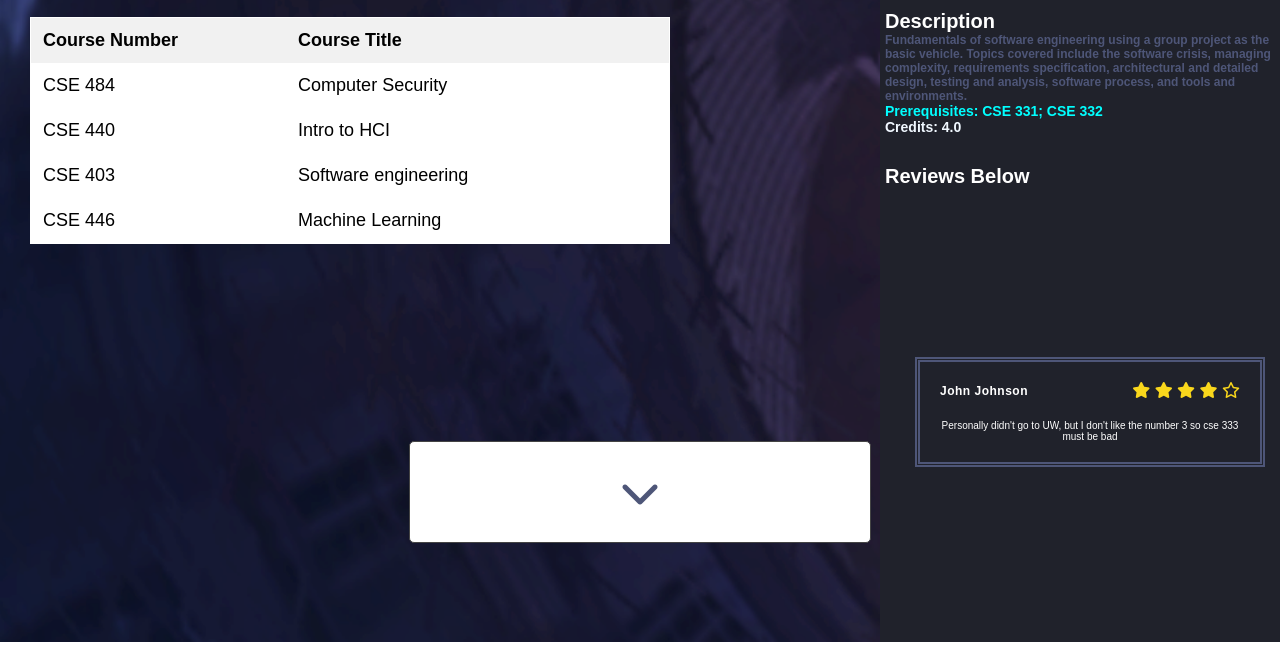
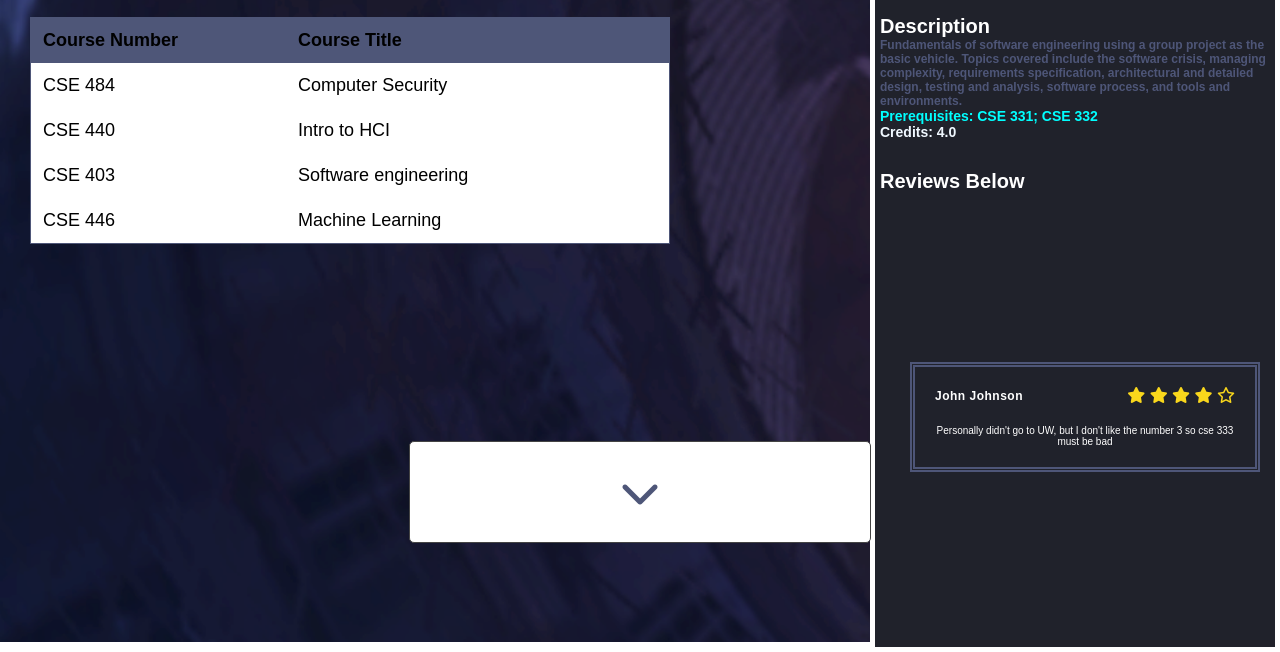
Before and after one commit to Navkiran23/DubSpot, a website: page FrontEnd/DubSpotCourseFinder.html in a window 1280 px wide. Shown: the part 158-810 px from the top of the page. Drawn offline with Linux system fonts and the light colour scheme.

Commit message:
Stylization to the CourseFinder

```diff
--- a/FrontEnd/DubSpotCourseFinder.css
+++ b/FrontEnd/DubSpotCourseFinder.css
@@ -279,7 +279,7 @@ nav1 {
     background: #ffff;
     border-collapse: collapse; /* Collapse borders */
     width: 50%; /* Full-width */
-    border: 1px solid #ffff; /* Add a grey border */
+    border: 1px solid rgb(78, 86, 120);
     font-size: 18px; /* Increase font-size */
     position: absolute;
     top: 175px;
@@ -300,7 +300,7 @@ nav1 {
 
   #myTable tr.header, #myTable tr:hover {
     /* Add a grey background color to the table header and on hover */
-    background-color: #f1f1f1;
+    background-color:  rgb(78, 86, 120);
   }
 
   /*Leave review button stylization*/
@@ -338,6 +338,7 @@ not go behind other components but failed
     height: 100%;
     width: 400px;
     background-color: rgba(32, 34, 43, 1);
+    border: 5px solid white;
     position: absolute;
     top: 0px;
     right: 0px;
```
